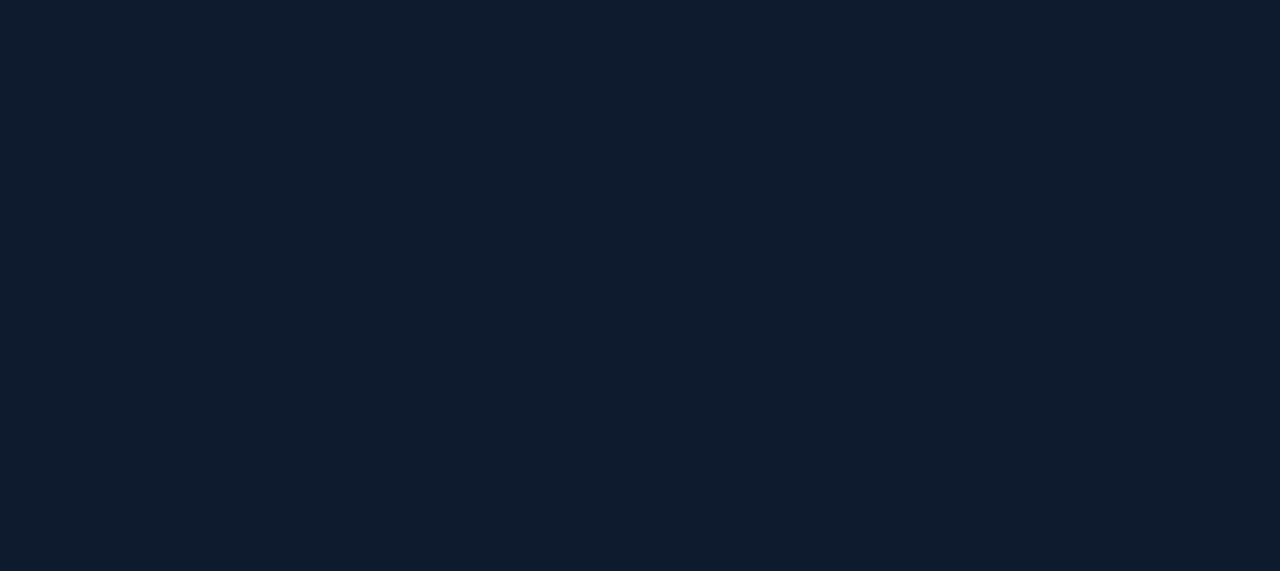
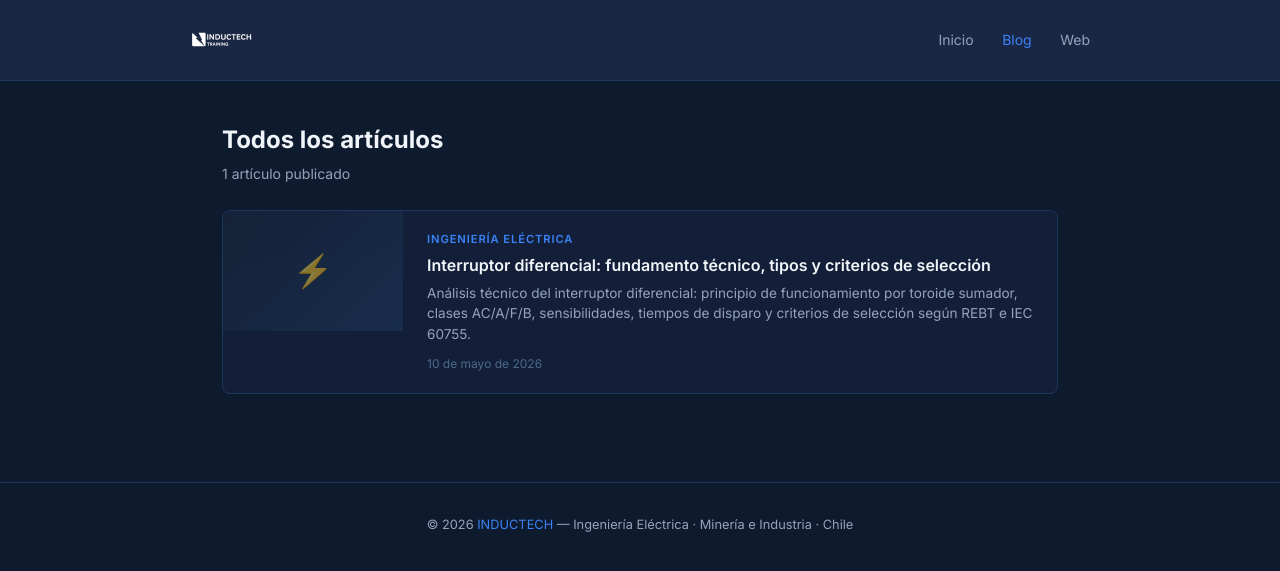
Before and after one commit to sauron897/blog-electricidad-ia., an Astro site: page /blog in a window 1280 px wide. Before the commit this address had no page. Built offline with nearby package versions, Linux system fonts and the light colour scheme; Astro itself is replaced by a stand-in of ours.

Commit message:
fix: pagina /blog + logo 64px

```diff
--- a/src/layouts/BlogPost.astro
+++ b/src/layouts/BlogPost.astro
@@ -58,7 +58,7 @@ const formattedDate = pubDate.toLocaleDateString('es-ES', { year: 'numeric', mon
         display: flex;
         align-items: center;
         justify-content: space-between;
-        height: 72px;
+        height: 80px;
       }
       .logo {
         display: flex;
@@ -71,7 +71,7 @@ const formattedDate = pubDate.toLocaleDateString('es-ES', { year: 'numeric', mon
         letter-spacing: 0.05em;
       }
       .logo-img {
-        height: 48px;
+        height: 64px;
         width: auto;
         filter: brightness(0) invert(1);
       }
--- /dev/null
+++ b/src/pages/blog/index.astro
@@ -0,0 +1,96 @@
+---
+import { getCollection } from 'astro:content';
+
+const posts = (await getCollection('blog', ({ data }) => !data.draft))
+  .sort((a, b) => b.data.pubDate.valueOf() - a.data.pubDate.valueOf());
+---
+
+<!doctype html>
+<html lang="es">
+  <head>
+    <meta charset="UTF-8" />
+    <meta name="viewport" content="width=device-width, initial-scale=1.0" />
+    <title>Blog — INDUCTECH TRAINING</title>
+    <meta name="description" content="Artículos técnicos sobre ingeniería eléctrica, normativa IEC/REBT, instalaciones industriales, docencia técnica e IA aplicada." />
+    <link rel="preconnect" href="https://fonts.googleapis.com" />
+    <link rel="preconnect" href="https://fonts.gstatic.com" crossorigin />
+    <link href="https://fonts.googleapis.com/css2?family=Inter:wght@400;500;600;700&display=swap" rel="stylesheet" />
+    <style>
+      :root {
+        --navy: #0e1a2e;
+        --navy-light: #1a2744;
+        --blue: #2563eb;
+        --blue-bright: #3b82f6;
+        --text: #e2e8f0;
+        --text-muted: #94a3b8;
+        --border: #1e3560;
+        --surface: #131f38;
+      }
+      * { box-sizing: border-box; margin: 0; padding: 0; }
+      body { font-family: 'Inter', sans-serif; background: var(--navy); color: var(--text); line-height: 1.6; min-height: 100vh; }
+      header { background: var(--navy-light); border-bottom: 1px solid var(--border); padding: 0 2rem; }
+      .header-inner { max-width: 900px; margin: 0 auto; display: flex; align-items: center; justify-content: space-between; height: 80px; }
+      .logo { display: flex; align-items: center; text-decoration: none; }
+      .logo-img { height: 64px; width: auto; filter: brightness(0) invert(1); }
+      nav a { color: var(--text-muted); text-decoration: none; font-size: 0.875rem; margin-left: 1.5rem; transition: color 0.2s; }
+      nav a:hover, nav a.active { color: var(--blue-bright); }
+      .page-header { max-width: 900px; margin: 2.5rem auto 0; padding: 0 2rem; }
+      .page-header h1 { font-size: 1.5rem; font-weight: 700; color: #f1f5f9; margin-bottom: 0.25rem; }
+      .page-header p { color: var(--text-muted); font-size: 0.875rem; }
+      .posts-wrap { max-width: 900px; margin: 1.5rem auto; padding: 0 2rem 4rem; }
+      .posts-list { display: flex; flex-direction: column; gap: 1rem; }
+      .post-card { background: var(--surface); border: 1px solid var(--border); border-radius: 8px; display: flex; overflow: hidden; transition: border-color 0.2s, transform 0.2s; text-decoration: none; color: inherit; }
+      .post-card:hover { border-color: var(--blue-bright); transform: translateY(-1px); }
+      .post-thumb { width: 180px; min-width: 180px; height: 120px; object-fit: cover; }
+      .post-thumb-placeholder { width: 180px; min-width: 180px; height: 120px; background: linear-gradient(135deg, #162436, #1e3a5f); display: flex; align-items: center; justify-content: center; font-size: 2rem; color: var(--blue-bright); opacity: 0.5; }
+      .post-body { padding: 1.25rem 1.5rem; display: flex; flex-direction: column; justify-content: center; gap: 0.4rem; }
+      .post-tag { font-size: 0.7rem; font-weight: 600; color: var(--blue-bright); text-transform: uppercase; letter-spacing: 0.08em; }
+      .post-title { font-size: 1rem; font-weight: 600; color: #f1f5f9; line-height: 1.35; }
+      .post-desc { font-size: 0.85rem; color: var(--text-muted); line-height: 1.5; }
+      .post-date { font-size: 0.75rem; color: #4a6a8a; margin-top: 0.2rem; }
+      footer { border-top: 1px solid var(--border); padding: 2rem; text-align: center; color: var(--text-muted); font-size: 0.8rem; }
+      footer a { color: var(--blue-bright); text-decoration: none; }
+    </style>
+  </head>
+  <body>
+    <header>
+      <div class="header-inner">
+        <a href="/" class="logo">
+          <img class="logo-img" src="/logo-training.png" alt="INDUCTECH TRAINING" />
+        </a>
+        <nav>
+          <a href="/">Inicio</a>
+          <a href="/blog" class="active">Blog</a>
+          <a href="https://www.inductech.cl" target="_blank">Web</a>
+        </nav>
+      </div>
+    </header>
+
+    <div class="page-header">
+      <h1>Todos los artículos</h1>
+      <p>{posts.length} artículo{posts.length !== 1 ? 's' : ''} publicado{posts.length !== 1 ? 's' : ''}</p>
+    </div>
+
+    <div class="posts-wrap">
+      <div class="posts-list">
+        {posts.map((post) => (
+          <a class="post-card" href={`/blog/${post.slug}`}>
+            {post.data.heroImage
+              ? <img class="post-thumb" src={post.data.heroImage} alt={post.data.title} />
+              : <div class="post-thumb-placeholder">⚡</div>}
+            <div class="post-body">
+              <span class="post-tag">Ingeniería Eléctrica</span>
+              <span class="post-title">{post.data.title}</span>
+              <span class="post-desc">{post.data.description}</span>
+              <span class="post-date">{post.data.pubDate.toLocaleDateString('es-ES', { year: 'numeric', month: 'long', day: 'numeric' })}</span>
+            </div>
+          </a>
+        ))}
+      </div>
+    </div>
+
+    <footer>
+      <p>© 2026 <a href="https://www.inductech.cl">INDUCTECH</a> — Ingeniería Eléctrica · Minería e Industria · Chile</p>
+    </footer>
+  </body>
+</html>
--- a/src/pages/index.astro
+++ b/src/pages/index.astro
@@ -46,7 +46,7 @@ const posts = (await getCollection('blog', ({ data }) => !data.draft))
         display: flex;
         align-items: center;
         justify-content: space-between;
-        height: 72px;
+        height: 80px;
       }
       .logo {
         display: flex;
@@ -59,7 +59,7 @@ const posts = (await getCollection('blog', ({ data }) => !data.draft))
         letter-spacing: 0.05em;
       }
       .logo-img {
-        height: 48px;
+        height: 64px;
         width: auto;
         filter: brightness(0) invert(1);
       }
```
